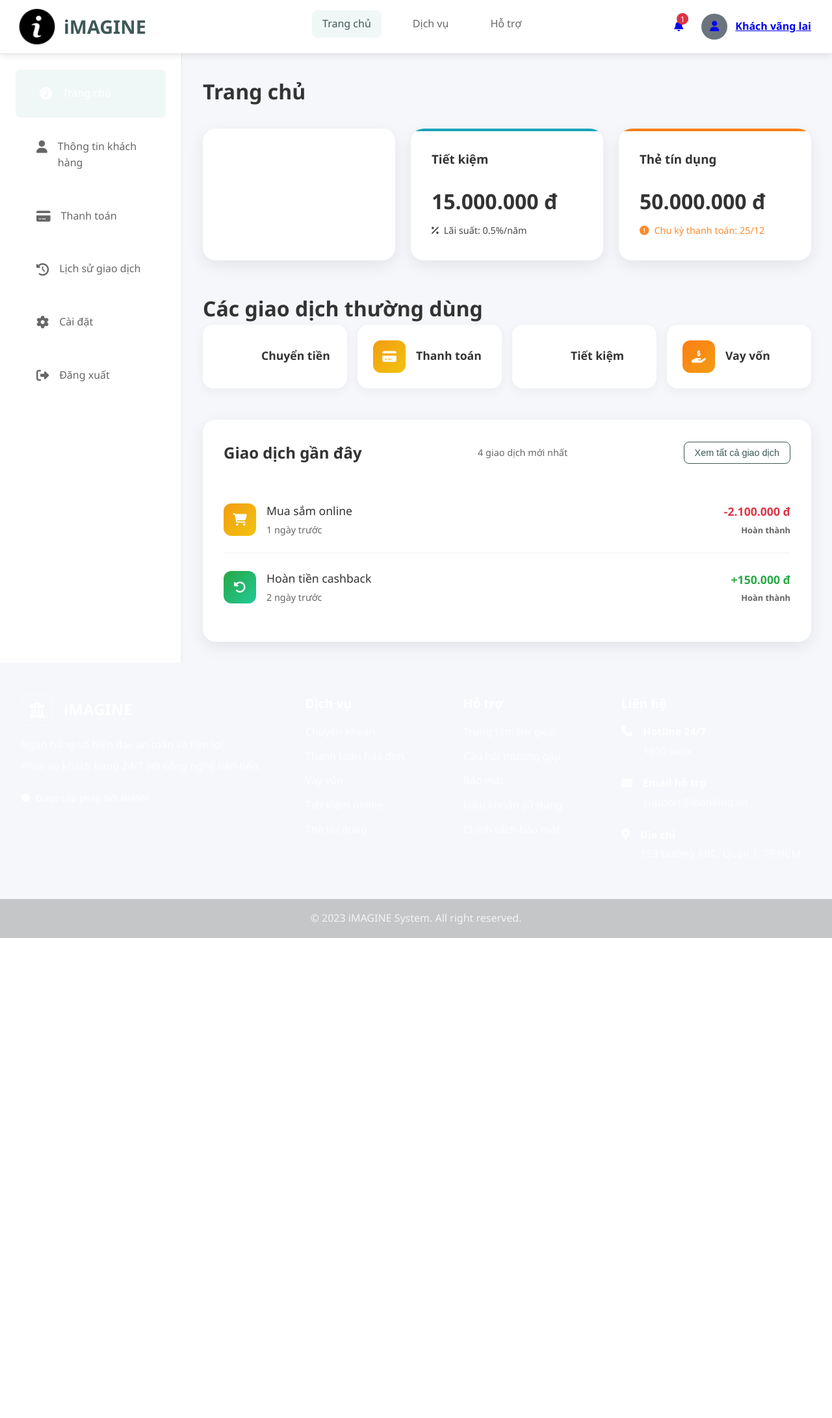
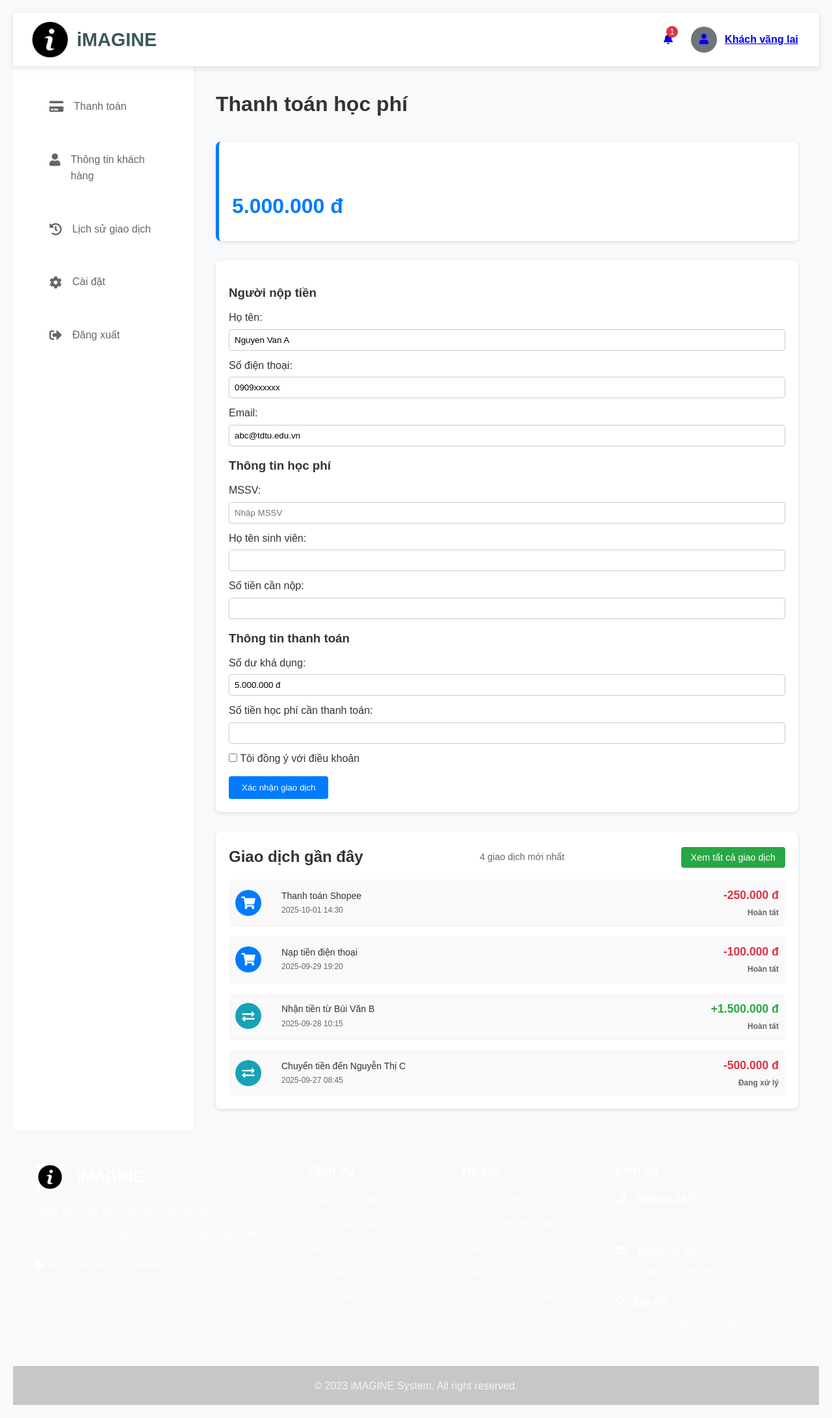
Before and after one commit to thuyvi48/KTHDV_GK_IBANKING, a PHP site: page /KTHDV_GK_IBANKING/ in a window 1280 px wide. Shown: the whole page at 65% size. Before the commit the page ends 1444 px from the top, so only its background shows below. Run offline with PHP 8.4, Linux system fonts and the light colour scheme.

Commit message:
doi giao dien dashboard so so

```diff
--- a/frontend/pages/dashboard.php
+++ b/frontend/pages/dashboard.php
@@ -1,125 +1,148 @@
 <?php
-// Sample data
-$account_balance = 2450000;
-$savings_balance = 15000000;
-$credit_limit = 50000000;
-$credit_due_date = '25/12';
-
-$recent_transactions = [
-    [
-        'type' => 'online_shopping',
-        'description' => 'Mua sắm online',
-        'amount' => -2100000,
-        'date' => '1 ngày trước',
-        'status' => 'Hoàn thành'
-    ],
-    [
-        'type' => 'cashback',
-        'description' => 'Hoàn tiền cashback',
-        'amount' => 150000,
-        'date' => '2 ngày trước',
-        'status' => 'Hoàn thành'
-    ]
-];
+// Sample data (giả sử lấy từ DB sau khi user login)
+$payer_name  = "Nguyen Van A";
+$payer_phone = "0909xxxxxx";
+$payer_email = "abc@tdtu.edu.vn";
+$account_balance = 5000000;
 ?>
 
 <div class="dashboard">
     <div class="dashboard-header">
-        <h1>Trang chủ</h1>
+        <h1>Thanh toán học phí</h1>
     </div>
 
-    <!-- Account Cards -->
+    <!-- Account Info -->
     <div class="account-cards">
-        <!-- Main Account -->
         <div class="account-card primary">
             <div class="card-header">
-                <div class="card-title">
-                    <h3>Tài khoản chính</h3>
-                    <div class="card-actions">
-                        <i class="fas fa-copy"></i>
-                    </div>
-                </div>
+                <h3>Số dư khả dụng</h3>
             </div>
             <div class="card-balance">
-                <span class="balance-amount"><?php echo number_format($account_balance, 0, ',', '.'); ?> đ</span>
-                <div class="balance-change">
-                    <i class="fas fa-arrow-up"></i>
-                    +12% so với tháng trước
-                </div>
-            </div>
-        </div>
-
-        <!-- Savings Account -->
-        <div class="account-card savings">
-            <div class="card-header">
-                <h3>Tiết kiệm</h3>
-            </div>
-            <div class="card-balance">
-                <span class="balance-amount"><?php echo number_format($savings_balance, 0, ',', '.'); ?> đ</span>
-                <div class="interest-rate">
-                    <i class="fas fa-percentage"></i>
-                    Lãi suất: 0.5%/năm
-                </div>
-            </div>
-        </div>
-
-        <!-- Credit Card -->
-        <div class="account-card credit">
-            <div class="card-header">
-                <h3>Thẻ tín dụng</h3>
-            </div>
-            <div class="card-balance">
-                <span class="balance-amount"><?php echo number_format($credit_limit, 0, ',', '.'); ?> đ</span>
-                <div class="due-date">
-                    <i class="fas fa-exclamation-circle"></i>
-                    Chu kỳ thanh toán: <?php echo $credit_due_date; ?>
-                </div>
+                <span class="balance-amount">
+                    <?php echo number_format($account_balance, 0, ',', '.'); ?> đ
+                </span>
             </div>
         </div>
     </div>
 
-    <!-- Quick Actions -->
-    <div class="quick-actions">
-        <h1>Các giao dịch thường dùng</h1>
+    <!-- Payment Form -->
+    <div class="payment-form">
+        <form id="paymentForm">
+            <h3>Người nộp tiền</h3>
+            <label>Họ tên:</label>
+            <input type="text" name="payer_name" value="<?php echo $payer_name; ?>" readonly>
 
-        <div class="actions-grid">
-            <div class="action-item">
-                <div class="action-icon transfer">
-                    <i class="fas fa-exchange-alt"></i>
-                </div>
-                <div class="action-content">
-                    <h4>Chuyển tiền</h4>
-                </div>
-            </div>
+            <label>Số điện thoại:</label>
+            <input type="text" name="payer_phone" value="<?php echo $payer_phone; ?>" readonly>
 
-            <div class="action-item">
-                <div class="action-icon payment">
-                    <i class="fas fa-credit-card"></i>
-                </div>
-                <div class="action-content">
-                    <h4>Thanh toán</h4>
-                </div>
-            </div>
+            <label>Email:</label>
+            <input type="email" name="payer_email" value="<?php echo $payer_email; ?>" readonly>
 
-            <div class="action-item">
-                <div class="action-icon savings">
-                    <i class="fas fa-piggy-bank"></i>
-                </div>
-                <div class="action-content">
-                    <h4>Tiết kiệm</h4>
-                </div>
-            </div>
+            <h3>Thông tin học phí</h3>
+            <label>MSSV:</label>
+            <input type="text" name="mssv" placeholder="Nhập MSSV">
 
-            <div class="action-item">
-                <div class="action-icon loan">
-                    <i class="fas fa-hand-holding-usd"></i>
-                </div>
-                <div class="action-content">
-                    <h4>Vay vốn</h4>
-                </div>
-            </div>
-        </div>
+            <label>Họ tên sinh viên:</label>
+            <input type="text" name="student_name" readonly>
+
+            <label>Số tiền cần nộp:</label>
+            <input type="text" name="amount" readonly>
+
+            <h3>Thông tin thanh toán</h3>
+            <label>Số dư khả dụng:</label>
+            <input type="text" name="balance" value="<?php echo number_format($account_balance, 0, ',', '.'); ?> đ" readonly>
+
+            <label>Số tiền học phí cần thanh toán:</label>
+            <input type="text" name="amount_to_pay" readonly>
+
+            <label>
+                <input type="checkbox" name="agree"> Tôi đồng ý với điều khoản
+            </label>
+
+            <button type="submit" disabled>Xác nhận giao dịch</button>
+        </form>
     </div>
+
+    <?php
+if (session_status() === PHP_SESSION_NONE) {
+    session_start();
+}
+
+// Sample data (giả sử lấy từ DB sau khi user login)
+$payer_name  = "Nguyen Van A";
+$payer_phone = "0909xxxxxx";
+$payer_email = "abc@tdtu.edu.vn";
+$account_balance = 5000000;
+
+// Fake data cho recent transactions
+$recent_transactions = [
+    [
+        "type" => "online_shopping",
+        "description" => "Thanh toán Shopee",
+        "date" => "2025-10-01 14:30",
+        "amount" => -250000,
+        "status" => "Hoàn tất"
+    ],
+    [
+        "type" => "online_shopping",
+        "description" => "Nạp tiền điện thoại",
+        "date" => "2025-09-29 19:20",
+        "amount" => -100000,
+        "status" => "Hoàn tất"
+    ],
+    [
+        "type" => "transfer",
+        "description" => "Nhận tiền từ Bùi Văn B",
+        "date" => "2025-09-28 10:15",
+        "amount" => 1500000,
+        "status" => "Hoàn tất"
+    ],
+    [
+        "type" => "transfer",
+        "description" => "Chuyển tiền đến Nguyễn Thị C",
+        "date" => "2025-09-27 08:45",
+        "amount" => -500000,
+        "status" => "Đang xử lý"
+    ],
+];
+?>
+
+<!DOCTYPE html>
+<html lang="vi">
+<head>
+    <meta charset="UTF-8">
+    <title>Dashboard - Thanh toán học phí</title>
+    <link rel="stylesheet" href="https://cdnjs.cloudflare.com/ajax/libs/font-awesome/5.15.4/css/all.min.css">
+    <style>
+        body { font-family: Arial, sans-serif; margin: 20px; background: #f8f9fa; }
+        .dashboard-header h1 { margin-bottom: 20px; }
+        .account-cards { display: flex; gap: 20px; margin-bottom: 30px; }
+        .account-card { background: #fff; padding: 20px; border-radius: 8px; flex: 1; box-shadow: 0 2px 6px rgba(0,0,0,0.1); }
+        .primary { border-left: 5px solid #007bff; }
+        .card-balance { font-size: 24px; font-weight: bold; color: #007bff; }
+        .payment-form { background: #fff; padding: 20px; border-radius: 8px; margin-bottom: 30px; box-shadow: 0 2px 6px rgba(0,0,0,0.1); }
+        .payment-form h3 { margin-top: 15px; margin-bottom: 10px; }
+        .payment-form label { display: block; margin-top: 10px; }
+        .payment-form input[type="text"], .payment-form input[type="email"] { width: 100%; padding: 8px; border-radius: 4px; border: 1px solid #ccc; margin-top: 5px; }
+        .payment-form button { margin-top: 15px; padding: 10px 20px; background: #007bff; color: #fff; border: none; border-radius: 4px; cursor: not-allowed; }
+        .recent-transactions { background: #fff; padding: 20px; border-radius: 8px; box-shadow: 0 2px 6px rgba(0,0,0,0.1); }
+        .section-header { display: flex; justify-content: space-between; align-items: center; margin-bottom: 15px; }
+        .btn-view-all { background: #28a745; color: #fff; border: none; padding: 8px 15px; border-radius: 4px; cursor: pointer; }
+        .transactions-list { display: flex; flex-direction: column; gap: 15px; }
+        .transaction-item { display: flex; align-items: center; background: #f9f9f9; padding: 10px; border-radius: 6px; }
+        .transaction-icon { width: 40px; height: 40px; display: flex; align-items: center; justify-content: center; border-radius: 50%; margin-right: 15px; color: #fff; }
+        .transaction-icon.online_shopping { background: #007bff; }
+        .transaction-icon.transfer { background: #17a2b8; }
+        .transaction-details { flex: 1; }
+        .transaction-details h4 { margin: 0; font-size: 14px; }
+        .transaction-details p { margin: 2px 0 0; font-size: 12px; color: #666; }
+        .transaction-amount { font-weight: bold; }
+        .transaction-amount.positive { color: #28a745; }
+        .transaction-amount.negative { color: #dc3545; }
+        .transaction-status { font-size: 12px; color: #666; }
+    </style>
+</head>
+<body>
 
     <!-- Recent Transactions -->
     <div class="recent-transactions">
@@ -136,7 +159,7 @@
                     <?php if($transaction['type'] == 'online_shopping'): ?>
                         <i class="fas fa-shopping-cart"></i>
                     <?php else: ?>
-                        <i class="fas fa-undo-alt"></i>
+                        <i class="fas fa-exchange-alt"></i>
                     <?php endif; ?>
                 </div>
                 <div class="transaction-details">
@@ -152,3 +175,5 @@
         </div>
     </div>
 </div>
+</body>
+</html>
--- a/includes/footer.php
+++ b/includes/footer.php
@@ -3,7 +3,7 @@
         <div class="footer-section">
             <div class="footer-logo">
                 <div class="logo-icon">
-                    <i class="fas fa-university"></i>
+                    <img src="assets/images/logo.jpg" alt="Logo iMAGINE" width="40" height="40">
                 </div>
                 <div class="logo-text">
                     <h3>iMAGINE</h3>
--- a/includes/header.php
+++ b/includes/header.php
@@ -53,12 +53,6 @@
         </div>
     </div>
 
-    <nav class="main-nav">
-        <a href="<?php echo BASE_URL; ?>index.php" class="nav-item <?php echo ($page=='dashboard') ? 'active' : ''; ?>">Trang chủ</a>
-        <a href="<?php echo BASE_URL; ?>index.php?page=service" class="nav-item <?php echo ($page=='service') ? 'active' : ''; ?>">Dịch vụ</a>
-        <a href="<?php echo BASE_URL; ?>index.php?page=support" class="nav-item <?php echo ($page=='support') ? 'active' : ''; ?>">Hỗ trợ</a>
-    </nav>
-
     <div class="header-right">
         <div class="user-info">
             <div class="notification">
--- a/includes/sidebar.php
+++ b/includes/sidebar.php
@@ -8,22 +8,17 @@
     <nav class="sidebar-nav">
         <div class="nav-section">
             <ul class="nav-menu">
-                <li class="nav-item <?php echo ($page=='dashboard') ? 'active' : ''; ?>">
-                    <a href="index.php?page=dashboard" class="nav-link">
-                        <i class="fas fa-tachometer-alt"></i>
-                        <span>Trang chủ</span>
+                <li class="nav-item <?php echo ($page=='customer-info') ? 'active' : ''; ?>">
+                    <a href="index.php?page=payment" class="nav-link">
+                        <i class="fas fa-credit-card"></i>
+                        <span>Thanh toán</span>
                     </a>
+
                 </li>
-                <li class="nav-item <?php echo ($page=='customer-info') ? 'active' : ''; ?>">
+                <li class="nav-item <?php echo ($page=='payment') ? 'active' : ''; ?>">
                     <a href="index.php?page=customer-info" class="nav-link">
                         <i class="fas fa-user"></i>
                         <span>Thông tin khách hàng</span>
-                    </a>
-                </li>
-                <li class="nav-item <?php echo ($page=='payment') ? 'active' : ''; ?>">
-                    <a href="index.php?page=payment" class="nav-link">
-                        <i class="fas fa-credit-card"></i>
-                        <span>Thanh toán</span>
                     </a>
                 </li>
                 <li class="nav-item <?php echo ($page=='transaction') ? 'active' : ''; ?>">
```
Also changed, not shown: frontend/pages/customer_info.php (+4 -42 lines), frontend/pages/support.php (deleted, +0 -149 lines).
